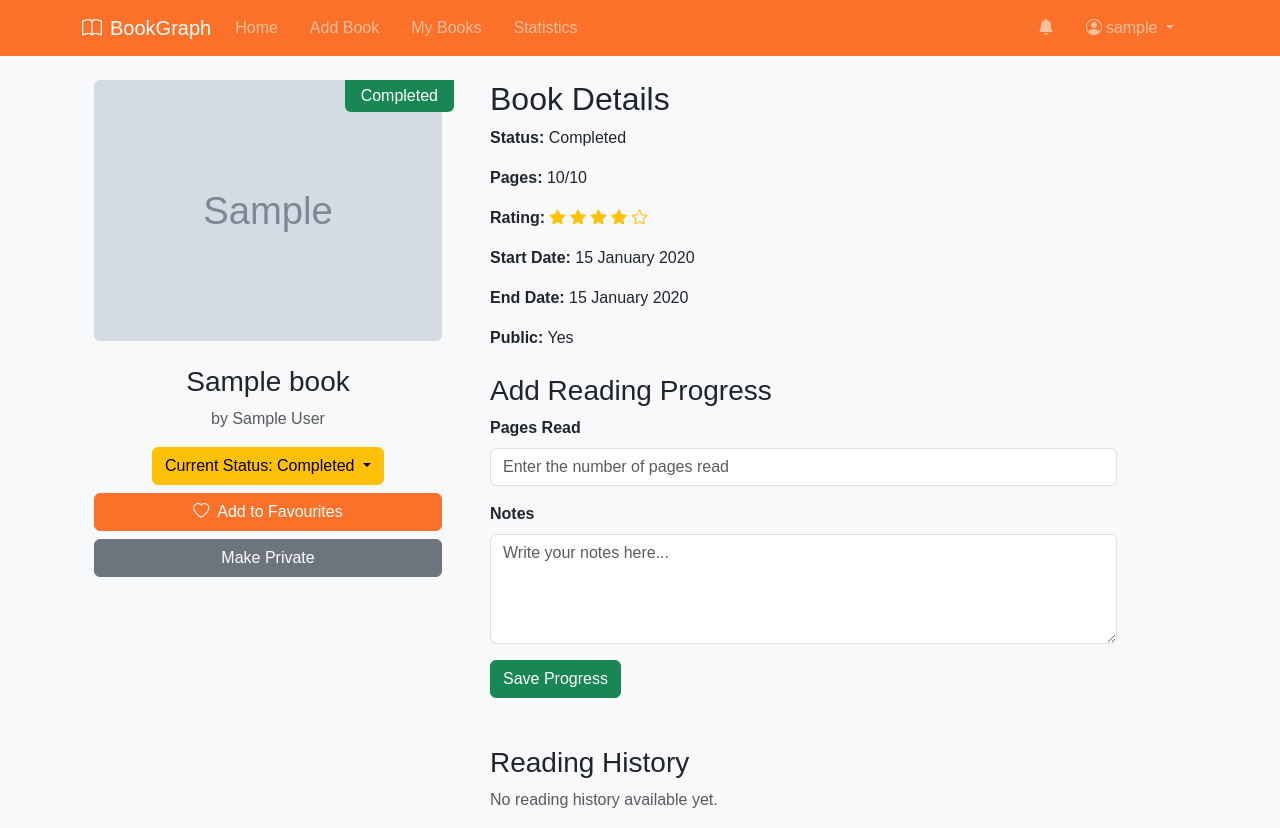
After one commit to ZenFlamex/CITS3403-Group-36, a Flask app: page /book/1 in a window 1280 px wide. The commit adds this page. Run offline with Flask 3, Linux system fonts and the light colour scheme; tables that the repository leaves empty hold one stand-in row (values such as "Sample post"); grey boxes marked "Sample" are stand-in pictures.

Commit message:
feat: Add routes and templates for book details and settings pages
Added book_detail.html template for displaying detailed information about a book.
Updated routes.py to include a route for book details with dynamic status handling.
Added settings.html template for account and theme settings.
Updated routes.py to handle methods for the settings and book details page.
Enhanced "My Books" page to link to the book details page.

```diff
--- a/app/routes.py
+++ b/app/routes.py
@@ -182,7 +182,11 @@ def profile():
 
 @application.route('/settings')
 def settings():
-    return "Settings Page - Coming Soon"
+    if not g.current_user:
+        flash('Please log in to access settings.', 'warning')
+        return redirect(url_for('login'))
+
+    return render_template('settings.html', title='Settings')
 
 @application.route('/notifications')
 def notifications():
@@ -199,3 +203,17 @@ def notifications():
     else:
         flash('Please log in to view notifications.', 'warning')
         return redirect(url_for('login'))
+
+@application.route('/book/<int:book_id>')
+def book_detail(book_id):
+    book = Book.query.get_or_404(book_id)
+
+    if book.creator_id != g.current_user.id:
+        flash("You don't have permission to view this book.", "danger")
+        return redirect(url_for('my_books'))
+
+    return render_template(
+        'book_detail.html',
+        title=book.title,
+        book=book
+    )
--- /dev/null
+++ b/app/templates/book_detail.html
@@ -0,0 +1,95 @@
+{% extends "base.html" %}
+
+{% block content %}
+<div class="container mt-4">
+    <div class="row">
+        <div class="col-md-4 text-center position-relative me-4">
+            <img src="{{ book.cover_image }}" alt="{{ book.title }} Cover" class="img-fluid rounded mb-3">
+
+            <div class="position-absolute top-0 end-0 px-3 py-1 rounded-bottom
+                {% if book.status == 'Completed' %}bg-success text-white{% elif book.status == 'Dropped' %}bg-secondary text-white{% else %}bg-warning text-dark{% endif %}">
+                {{ book.status }}
+            </div>
+
+            <h3 class="mt-2">{{ book.title }}</h3>
+            <p class="text-muted">by {{ book.author }}</p>
+            <div class="d-grid gap-2">
+                <div class="dropdown">
+                    <button class="btn btn-warning dropdown-toggle" type="button" id="changeStatusDropdown" data-bs-toggle="dropdown" aria-expanded="false">
+                        Current Status: {{ book.status }}
+                    </button>
+                    <ul class="dropdown-menu" aria-labelledby="changeStatusDropdown">
+                        <li>
+                            <a class="dropdown-item {% if book.status == 'Completed' %}active{% endif %}" href="#">Mark as Completed</a>
+                        </li>
+                        <li>
+                            <a class="dropdown-item {% if book.status == 'Dropped' %}active{% endif %}" href="#">Mark as Dropped</a>
+                        </li>
+                        <li>
+                            <a class="dropdown-item {% if book.status == 'In Progress' %}active{% endif %}" href="#">Mark as In Progress</a>
+                        </li>
+                    </ul>
+                </div>
+
+                <button class="btn btn-primary d-flex align-items-center justify-content-center">
+                    {% if book.is_favorited %}
+                        <i class="bi bi-heart-fill text-danger me-2"></i> Remove from Favourites
+                    {% else %}
+                        <i class="bi bi-heart me-2"></i> Add to Favourites
+                    {% endif %}
+                </button>
+
+                <button class="btn btn-secondary">
+                    {% if book.is_public %}
+                        Make Private
+                    {% else %}
+                        Make Public
+                    {% endif %}
+                </button>
+            </div>
+        </div>
+
+        <div class="col-md-7">
+            <h2>Book Details</h2>
+            <p><strong>Status:</strong> {{ book.status }}</p>
+            <p><strong>Pages:</strong> {{ book.current_page }}/{{ book.total_pages }}</p>
+            <p><strong>Rating:</strong>
+                {% for i in range(book.rating) %}
+                    <i class="bi bi-star-fill text-warning"></i>
+                {% endfor %}
+                {% for i in range(5 - book.rating) %}
+                    <i class="bi bi-star text-warning"></i>
+                {% endfor %}
+            </p>
+            <p><strong>Start Date:</strong> {{ book.start_date.strftime('%d %B %Y') if book.start_date else 'N/A' }}</p>
+            <p><strong>End Date:</strong> {{ book.end_date.strftime('%d %B %Y') if book.end_date else 'N/A' }}</p>
+            <p><strong>Public:</strong> {{ 'Yes' if book.is_public else 'No' }}</p>
+
+            <div class="mt-4">
+                {% if book.status == 'Dropped' %}
+                    <div class="alert alert-secondary">
+                        This book is marked as dropped. Change the status to add more notes.
+                    </div>
+                {% else %}
+                    <h3>Add Reading Progress</h3>
+
+                    <div class="form-group mb-3">
+                        <label for="pagesRead" class="form-label">Pages Read</label>
+                        <input type="number" id="pagesRead" name="pagesRead" class="form-control" placeholder="Enter the number of pages read" min="0">
+                    </div>
+                    <div class="form-group">
+                        <label for="readingNotes" class="form-label">Notes</label>
+                        <textarea id="readingNotes" class="form-control" rows="4" placeholder="Write your notes here..."></textarea>
+                    </div>
+                    <button class="btn btn-success mt-3">Save Progress</button>
+                {% endif %}
+            </div>
+
+            <div class="mt-5">
+                <h3>Reading History</h3>
+                <p class="text-muted">No reading history available yet.</p>
+            </div>
+        </div>
+    </div>
+</div>
+{% endblock %}
--- a/app/templates/my_books.html
+++ b/app/templates/my_books.html
@@ -23,6 +23,7 @@
             <div class="row row-cols-1 row-cols-sm-2 row-cols-md-3 row-cols-lg-4 g-4">
                 {% for book in current_books %}
                 <div class="col">
+                    <a href="{{ url_for('book_detail', book_id=book.id) }}" class="text-decoration-none">
                         <div class="book-card card h-100">
                             <div class="book-cover-container position-relative">
                                 <img src="{{ book.cover_image }}" alt="{{ book.title }} Cover" class="card-img-top book-cover">
@@ -55,6 +56,7 @@
                                 {% endif %}
                             </div>
                         </div>
+                    </a>
                 </div>
                 {% endfor %}
             </div>
```
Also changed, not shown: app/templates/settings.html (added, +49 -0 lines). Lines whose indentation alone changed are shown as unchanged.
